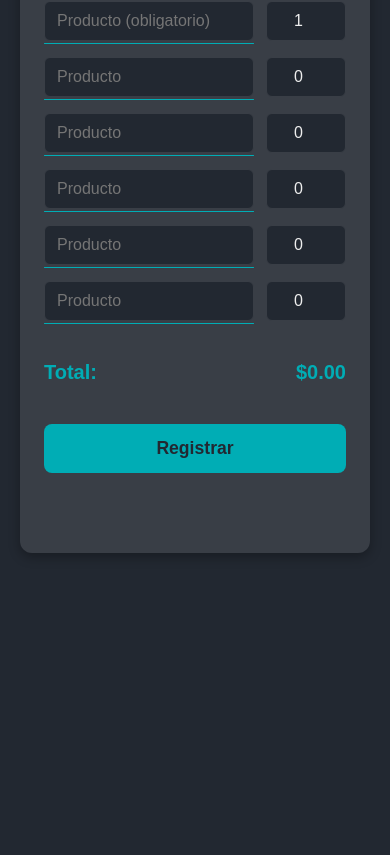
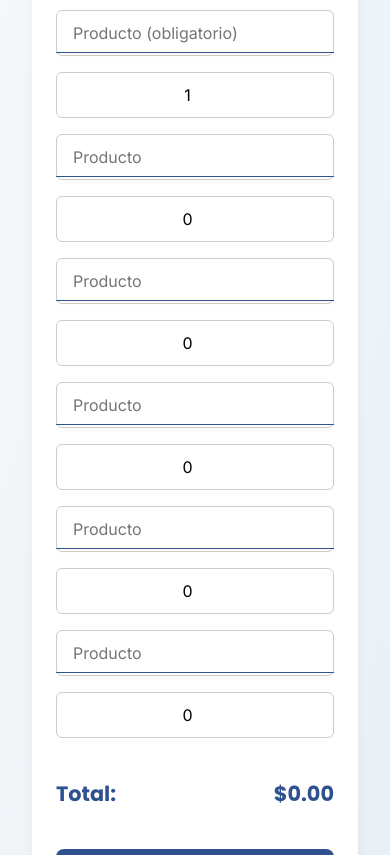
Before and after one commit to irvinforbusinesses/Caja, a plain HTML site: page index.html in a window 390 px wide. Shown: the part 125-980 px from the top of the page. Before the commit the page ends 884 px from the top, so only its background shows below. Drawn offline with Linux system fonts and the light colour scheme.

Commit message:
Update index.html

```diff
--- a/index.html
+++ b/index.html
@@ -3,14 +3,31 @@
 <head>
   <meta charset="UTF-8" />
   <meta name="viewport" content="width=device-width, initial-scale=1" />
-  <title>Caja Virtual - Irvin</title>
+  <title>Caja Virtual - Irvin Prado</title>
+  <link rel="icon" href="https://raw.githubusercontent.com/Irvyandl/VirtualAssistance/refs/heads/main/logo.ico" type="image/x-icon" />
+  <link href="https://fonts.googleapis.com/css2?family=Inter:wght@400&family=Poppins:wght@700&display=swap" rel="stylesheet" />
   <style>
-    /* Estilo base similar a VirtualAssistance */
+    :root {
+      --color-bg: #E8F0F5;
+      --color-accent: #2F528F;
+      --color-light: #FFFFFF;
+      --color-text-dark: #1A1A1A;
+      --input-border: #ccc;
+      --input-focus-border: #2F528F;
+      --button-hover: #1d3b6c;
+    }
+
+    * {
+      box-sizing: border-box;
+      margin: 0;
+      padding: 0;
+    }
+
     body {
-      font-family: 'Poppins', sans-serif;
-      background: #222831;
-      color: #eeeeee;
-      margin: 0; padding: 20px;
+      font-family: 'Inter', sans-serif;
+      background: linear-gradient(to bottom right, #F6F8FB, #E8F0F5);
+      color: var(--color-text-dark);
+      padding: 4rem 2rem;
       min-height: 100vh;
       display: flex;
       justify-content: center;
@@ -18,59 +35,59 @@
     }
 
     .container {
-      background: #393e46;
+      max-width: 700px;
+      width: 100%;
+      background: var(--color-light);
+      padding: 2rem 2.5rem;
       border-radius: 12px;
-      padding: 24px;
-      max-width: 520px;
-      width: 100%;
-      box-shadow: 0 4px 12px rgba(0,0,0,0.3);
+      box-shadow: 0 4px 12px rgba(0,0,0,0.05);
     }
 
     h1 {
+      font-family: 'Poppins', sans-serif;
+      font-weight: 700;
+      font-size: 2rem;
+      margin-bottom: 1.5rem;
+      color: var(--color-accent);
       text-align: center;
-      margin-bottom: 24px;
-      font-weight: 600;
-      color: #00adb5;
     }
 
     form {
       display: flex;
       flex-direction: column;
-      gap: 16px;
+      gap: 1rem;
     }
 
     .item-row {
       display: flex;
-      gap: 12px;
+      gap: 1rem;
       align-items: center;
     }
 
     .autocomplete-container {
       position: relative;
-      flex: 2;
+      flex: 1.8;
     }
 
     input[type="text"], input[type="number"] {
       width: 100%;
-      padding: 10px 12px;
+      padding: 0.75rem 1rem;
       border-radius: 6px;
-      border: none;
+      border: 1px solid var(--input-border);
       font-size: 1rem;
-      outline: none;
-      box-sizing: border-box;
+      outline-offset: 2px;
+      outline-color: transparent;
+      transition: outline-color 0.3s, border-color 0.3s;
+      font-family: 'Inter', sans-serif;
     }
 
-    input[type="text"] {
-      background: #222831;
-      color: #eeeeee;
-      border: 1px solid #393e46;
+    input[type="text"]:focus, input[type="number"]:focus {
+      border-color: var(--input-focus-border);
+      outline-color: var(--input-focus-border);
     }
 
     input[type="number"] {
-      max-width: 80px;
-      background: #222831;
-      color: #eeeeee;
-      border: 1px solid #393e46;
+      max-width: 90px;
       text-align: center;
     }
 
@@ -80,65 +97,102 @@
       top: 42px;
       left: 0;
       right: 0;
-      background: #222831;
-      border: 1px solid #00adb5;
+      background: var(--color-light);
+      border: 1px solid var(--color-accent);
       border-top: none;
-      max-height: 150px;
+      max-height: 140px;
       overflow-y: auto;
       z-index: 999;
       border-radius: 0 0 6px 6px;
+      box-shadow: 0 4px 8px rgba(47,82,143,0.1);
     }
 
     .autocomplete-item {
       padding: 8px 12px;
       cursor: pointer;
       user-select: none;
+      font-family: 'Inter', sans-serif;
+      color: var(--color-text-dark);
     }
+
     .autocomplete-item:hover {
-      background: #00adb5;
-      color: #222831;
+      background: var(--color-accent);
+      color: var(--color-light);
     }
 
     /* Total y botón */
     .total-container {
-      margin-top: 24px;
+      margin-top: 1.5rem;
       display: flex;
       justify-content: space-between;
-      font-size: 1.25rem;
-      font-weight: 600;
-      color: #00adb5;
+      font-size: 1.3rem;
+      font-weight: 700;
+      color: var(--color-accent);
+      font-family: 'Poppins', sans-serif;
     }
 
     button {
-      margin-top: 24px;
-      background: #00adb5;
-      color: #222831;
-      font-weight: 600;
-      padding: 14px 0;
+      margin-top: 1.5rem;
+      background-color: var(--color-accent);
+      color: var(--color-light);
+      font-weight: 700;
+      padding: 1rem 0;
       border: none;
       border-radius: 8px;
       cursor: pointer;
-      transition: background-color 0.25s ease;
+      transition: background-color 0.3s ease;
       font-size: 1.1rem;
+      font-family: 'Poppins', sans-serif;
     }
 
     button:hover {
-      background: #028a97;
+      background-color: var(--button-hover);
     }
 
     /* Mensajes */
     #msg {
-      margin-top: 16px;
+      margin-top: 1rem;
       font-weight: 600;
       text-align: center;
       min-height: 24px;
+      font-family: 'Inter', sans-serif;
     }
 
     #msg.error {
-      color: #ff4c4c;
+      color: #d93025;
     }
+
     #msg.success {
-      color: #4caf50;
+      color: #188038;
+    }
+
+    /* Mobile adaptation */
+    @media (max-width: 600px) {
+      body {
+        padding: 2rem 1rem;
+      }
+
+      .container {
+        padding: 1.5rem;
+        margin: 1rem;
+      }
+
+      h1 {
+        font-size: 1.6rem;
+      }
+
+      input[type="text"], input[type="number"], button {
+        font-size: 1rem;
+      }
+
+      .item-row {
+        flex-direction: column;
+        align-items: stretch;
+      }
+
+      input[type="number"] {
+        max-width: 100%;
+      }
     }
   </style>
 </head>
@@ -146,53 +200,63 @@
 
   <div class="container">
     <h1>Caja Virtual</h1>
-    <form id="cajaForm" autocomplete="off">
+    <form id="cajaForm" autocomplete="off" spellcheck="false">
 
       <!-- Campo obligatorio -->
       <div class="item-row">
         <div class="autocomplete-container">
-          <input type="text" id="producto0" placeholder="Producto (obligatorio)" required />
+          <input type="text" id="producto0" placeholder="Producto (obligatorio)" required list="productos-list"/>
           <div class="autocomplete-list" id="list0"></div>
         </div>
         <input type="number" id="cantidad0" placeholder="Cant." min="1" required value="1" />
       </div>
 
-      <!-- Otros 5 campos dinámicos -->
+      <!-- Otros 5 campos -->
       <div class="item-row">
         <div class="autocomplete-container">
-          <input type="text" id="producto1" placeholder="Producto" />
+          <input type="text" id="producto1" placeholder="Producto" list="productos-list" />
           <div class="autocomplete-list" id="list1"></div>
         </div>
         <input type="number" id="cantidad1" placeholder="Cant." min="0" value="0" />
       </div>
       <div class="item-row">
         <div class="autocomplete-container">
-          <input type="text" id="producto2" placeholder="Producto" />
+          <input type="text" id="producto2" placeholder="Producto" list="productos-list" />
           <div class="autocomplete-list" id="list2"></div>
         </div>
         <input type="number" id="cantidad2" placeholder="Cant." min="0" value="0" />
       </div>
       <div class="item-row">
         <div class="autocomplete-container">
-          <input type="text" id="producto3" placeholder="Producto" />
+          <input type="text" id="producto3" placeholder="Producto" list="productos-list" />
           <div class="autocomplete-list" id="list3"></div>
         </div>
         <input type="number" id="cantidad3" placeholder="Cant." min="0" value="0" />
       </div>
       <div class="item-row">
         <div class="autocomplete-container">
-          <input type="text" id="producto4" placeholder="Producto" />
+          <input type="text" id="producto4" placeholder="Producto" list="productos-list" />
           <div class="autocomplete-list" id="list4"></div>
         </div>
         <input type="number" id="cantidad4" placeholder="Cant." min="0" value="0" />
       </div>
       <div class="item-row">
         <div class="autocomplete-container">
-          <input type="text" id="producto5" placeholder="Producto" />
+          <input type="text" id="producto5" placeholder="Producto" list="productos-list" />
           <div class="autocomplete-list" id="list5"></div>
         </div>
         <input type="number" id="cantidad5" placeholder="Cant." min="0" value="0" />
       </div>
+
+      <datalist id="productos-list">
+        <option value="Hamburguesa"></option>
+        <option value="Tacos"></option>
+        <option value="Enchilada"></option>
+        <option value="Repocheta"></option>
+        <option value="Gaseosa"></option>
+        <option value="Hot-Dog"></option>
+        <option value="Fresco"></option>
+      </datalist>
 
       <!-- Total -->
       <div class="total-container">
@@ -207,26 +271,24 @@
   </div>
 
 <script>
-    // Productos y precios
+  // Productos y precios con códigos únicos
   const productos = [
-      "Hamburguesa",
-      "Tacos",
-      "Enchilada",
-      "Repocheta",
-      "Gaseosa",
-      "Hot-Dog",
-      "Fresco"
+    { codigo: 1, nombre: "Hamburguesa", precio: 50 },
+    { codigo: 2, nombre: "Tacos", precio: 50 },
+    { codigo: 3, nombre: "Enchilada", precio: 50 },
+    { codigo: 4, nombre: "Repocheta", precio: 50 },
+    { codigo: 5, nombre: "Gaseosa", precio: 25 },
+    { codigo: 6, nombre: "Hot-Dog", precio: 50 },
+    { codigo: 7, nombre: "Fresco", precio: 15 }
   ];
 
-    const precios = {
-      "Hamburguesa": 50,
-      "Tacos": 50,
-      "Enchilada": 50,
-      "Repocheta": 50,
-      "Gaseosa": 25,
-      "Hot-Dog": 50,
-      "Fresco": 15
-    };
+  // Mapas para búsqueda rápida
+  const nombreACodigo = {};
+  const codigoAPrecio = {};
+  productos.forEach(p => {
+    nombreACodigo[p.nombre.toLowerCase()] = p.codigo;
+    codigoAPrecio[p.codigo] = p.precio;
+  });
 
   // Función para autocompletar
   function setupAutocomplete(inputEl, listEl) {
@@ -235,7 +297,9 @@
       listEl.innerHTML = "";
       if (!val) return;
 
-        const filtered = productos.filter(p => p.toLowerCase().includes(val));
+      const filtered = productos
+        .map(p => p.nombre)
+        .filter(nombre => nombre.toLowerCase().includes(val));
 
       filtered.forEach(item => {
         const div = document.createElement("div");
@@ -262,23 +326,52 @@
   function updateTotal() {
     let total = 0;
     for (let i = 0; i <= 5; i++) {
-        const prod = document.getElementById("producto" + i).value;
+      const prodInput = document.getElementById("producto" + i);
+      const prod = prodInput.value.trim().toLowerCase();
       const qty = parseInt(document.getElementById("cantidad" + i).value) || 0;
-        if (prod && precios[prod]) {
-          total += precios[prod] * qty;
+
+      if (prod && nombreACodigo.hasOwnProperty(prod) && qty > 0) {
+        const codigo = nombreACodigo[prod];
+        total += codigoAPrecio[codigo] * qty;
+
+        // Limpia estilos si antes había error
+        prodInput.style.borderColor = "";
+      } else {
+        // Marca rojo si texto no existe en lista
+        if (prod) {
+          prodInput.style.borderColor = "red";
+        } else {
+          prodInput.style.borderColor = "";
+        }
       }
     }
     document.getElementById("total").textContent = "$" + total.toFixed(2);
     return total;
   }
 
-    // Configurar autocompletado en todos los inputs de producto
+  // Agrupa productos repetidos sumando cantidades
+  function agruparProductos(vendidos) {
+    const agrupados = {};
+    vendidos.forEach(item => {
+      if (agrupados[item.codigo]) {
+        agrupados[item.codigo] += item.cantidad;
+      } else {
+        agrupados[item.codigo] = item.cantidad;
+      }
+    });
+    return Object.entries(agrupados).map(([codigo, cantidad]) => ({
+      codigo: Number(codigo),
+      cantidad
+    }));
+  }
+
+  // Configurar autocompletado en inputs
   for (let i = 0; i <= 5; i++) {
     setupAutocomplete(
       document.getElementById("producto" + i),
       document.getElementById("list" + i)
     );
-      // Actualizar total si cambian cantidades
+
     document.getElementById("cantidad" + i).addEventListener("input", updateTotal);
     document.getElementById("producto" + i).addEventListener("change", updateTotal);
   }
@@ -291,33 +384,41 @@
     msgEl.className = "";
 
     // Validar campo obligatorio producto0 y cantidad0
-      const prod0 = document.getElementById("producto0").value.trim();
+    const prod0 = document.getElementById("producto0").value.trim().toLowerCase();
     const qty0 = parseInt(document.getElementById("cantidad0").value);
-      if (!prod0 || qty0 < 1) {
+    if (!prod0 || qty0 < 1 || !nombreACodigo[prod0]) {
       msgEl.textContent = "El primer producto y cantidad son obligatorios y válidos.";
       msgEl.className = "error";
       return;
     }
 
-      // Construir lista de productos vendidos
-      const vendidos = [];
-      for (let i = 0; i <=5; i++) {
-        const p = document.getElementById("producto" + i).value.trim();
-        const q = parseInt(document.getElementById("cantidad" + i).value);
-        if (p && q > 0) {
-          vendidos.push({ producto: p, cantidad: q });
+    // Construir lista de productos vendidos con código y cantidad
+    const vendidosRaw = [];
+    for (let i = 0; i <= 5; i++) {
+      const prod = document.getElementById("producto" + i).value.trim().toLowerCase();
+      const qty = parseInt(document.getElementById("cantidad" + i).value);
+      if (prod && qty > 0 && nombreACodigo[prod]) {
+        vendidosRaw.push({
+          codigo: nombreACodigo[prod],
+          cantidad: qty
+        });
       }
     }
 
-      const total = updateTotal();
+    // Agrupar productos repetidos sumando cantidades
+    const vendidos = agruparProductos(vendidosRaw);
 
-      // Datos a enviar
+    // Calcular total (por seguridad, backend debe recalcular)
+    const total = vendidos.reduce((acc, item) => {
+      return acc + (codigoAPrecio[item.codigo] * item.cantidad);
+    }, 0);
+
     const dataToSend = {
       vendidos,
       total
     };
 
-      // Aquí va la URL de tu API en Render (placeholder)
+    // Cambia por la URL real de tu API en Render
     const API_URL = "https://tu-api-en-render.onrender.com/ventas";
 
     fetch(API_URL, {
@@ -332,7 +433,6 @@
     .then(data => {
       msgEl.textContent = "Venta registrada correctamente.";
       msgEl.className = "success";
-        // Reset form
       document.getElementById("cajaForm").reset();
       updateTotal();
     })
@@ -346,5 +446,6 @@
   updateTotal();
 
 </script>
+
 </body>
 </html>
```
Lines whose indentation alone changed are shown as unchanged.
